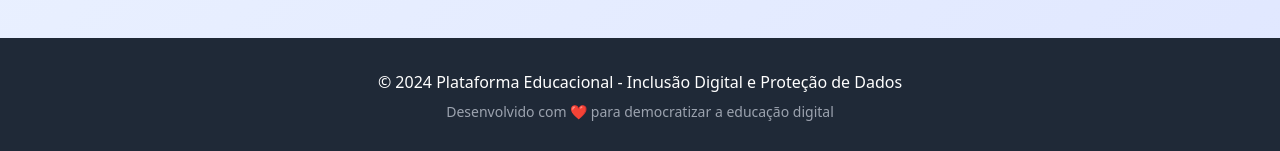
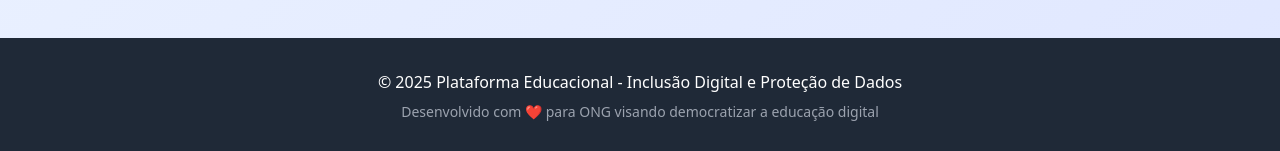
Before and after one commit to sosaboy82/front-end-unip-pim, a plain HTML site: page index.html in a window 1280 px wide. Shown: the part 1052-1203 px from the top of the page. Drawn offline with nearby package versions, Linux system fonts and the light colour scheme.

Commit message:
Update index.html

```diff
--- a/index.html
+++ b/index.html
@@ -263,8 +263,8 @@
     <!-- Footer -->
     <footer class="bg-gray-800 text-white py-8 mt-12">
         <div class="container mx-auto px-6 text-center">
-            <p>&copy; 2024 Plataforma Educacional - Inclusão Digital e Proteção de Dados</p>
-            <p class="text-gray-400 text-sm mt-2">Desenvolvido com ❤️ para democratizar a educação digital</p>
+            <p>&copy; 2025 Plataforma Educacional - Inclusão Digital e Proteção de Dados</p>
+            <p class="text-gray-400 text-sm mt-2">Desenvolvido com ❤️ para ONG visando democratizar a educação digital</p>
         </div>
     </footer>
 
```
